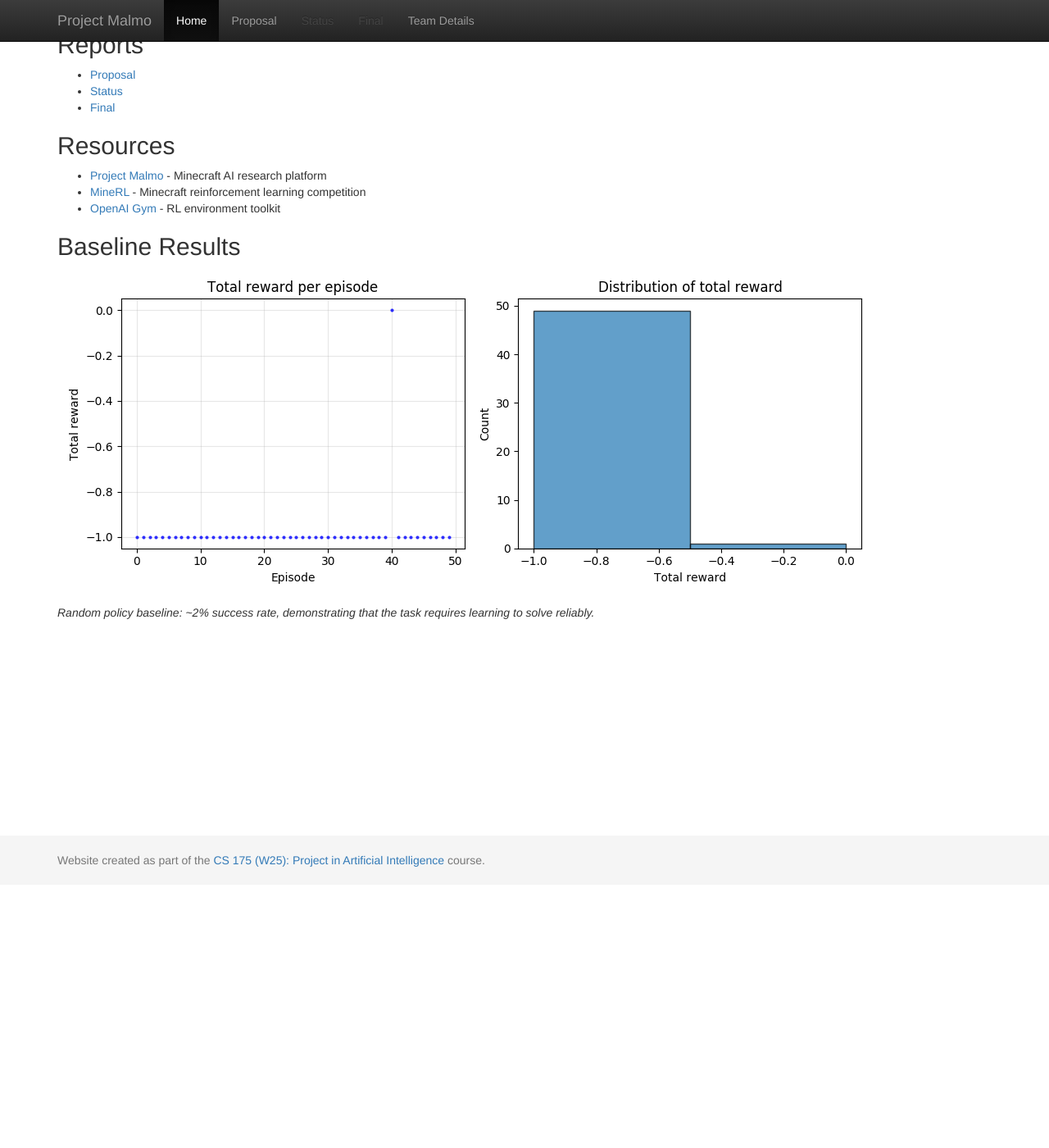
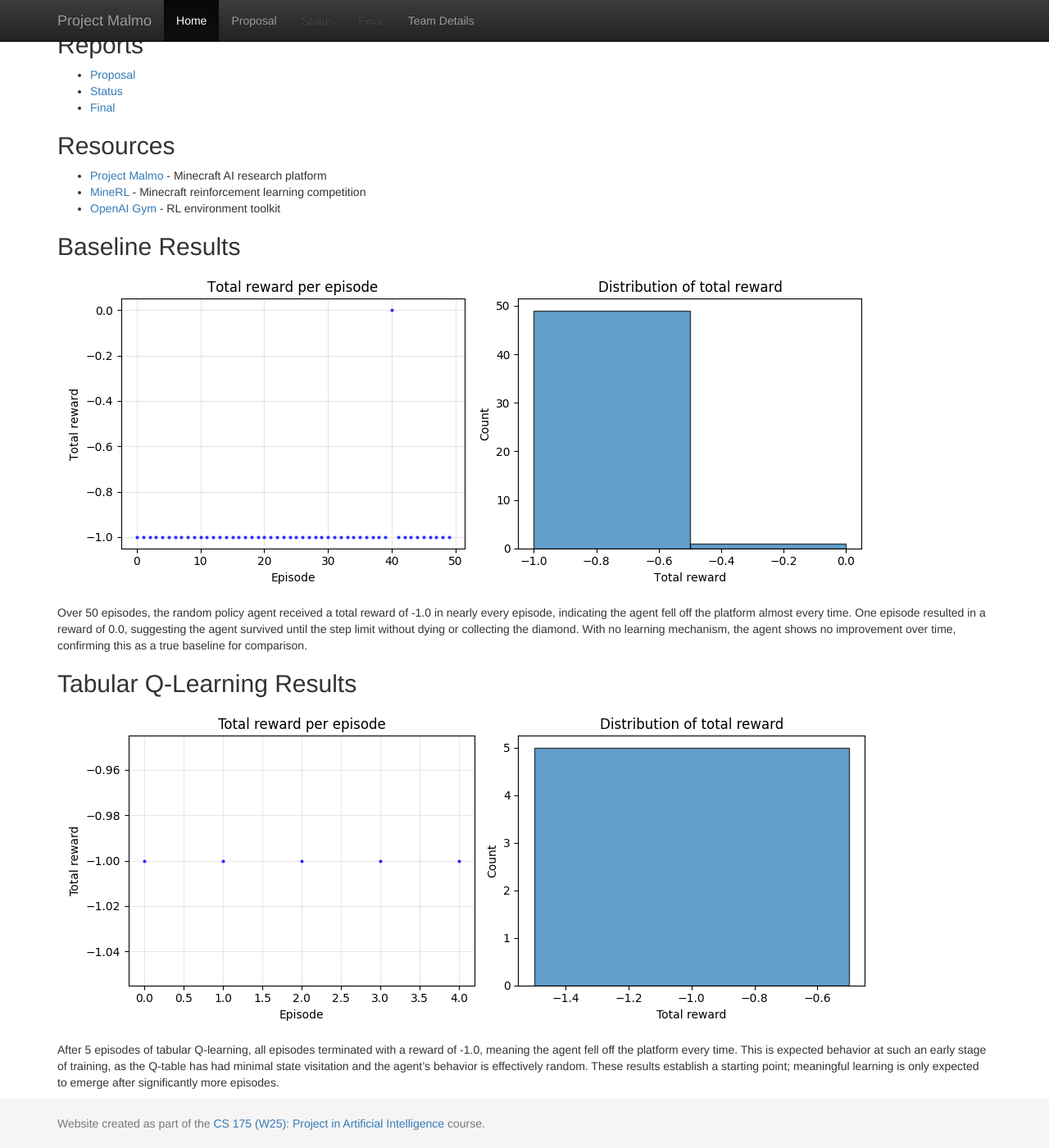
Before and after one commit to nhanngyn2004/cs175-group5, a Jekyll site: the page built from docs/index.md, in a window 1280 px wide and 1400 px high, scrolled down 321 px. Shown: the whole window at 82% size. Built offline with Jekyll 4.4.1, drawn with Linux system fonts in a browser that asks for light colours.

Commit message:
updated index.md

```diff
--- a/docs/index.md
+++ b/docs/index.md
@@ -27,4 +27,10 @@ This project investigates reinforcement learning by training an agent (Steve) to
 
 ![Random Agent Baseline](assets/baseline_plots.png)
 
-*Random policy baseline: ~2% success rate, demonstrating that the task requires learning to solve reliably.*
+Over 50 episodes, the random policy agent received a total reward of -1.0 in nearly every episode, indicating the agent fell off the platform almost every time. One episode resulted in a reward of 0.0, suggesting the agent survived until the step limit without dying or collecting the diamond. With no learning mechanism, the agent shows no improvement over time, confirming this as a true baseline for comparison.
+
+## Tabular Q-Learning Results
+
+![Tabular Q-Learning](assets/tabular_q_learning_plot.png)
+
+After 5 episodes of tabular Q-learning, all episodes terminated with a reward of -1.0, meaning the agent fell off the platform every time. This is expected behavior at such an early stage of training, as the Q-table has had minimal state visitation and the agent's behavior is effectively random. These results establish a starting point; meaningful learning is only expected to emerge after significantly more episodes.
```
Also changed, not shown: docs/assets/tabular_q_learning_plot.png (added).
